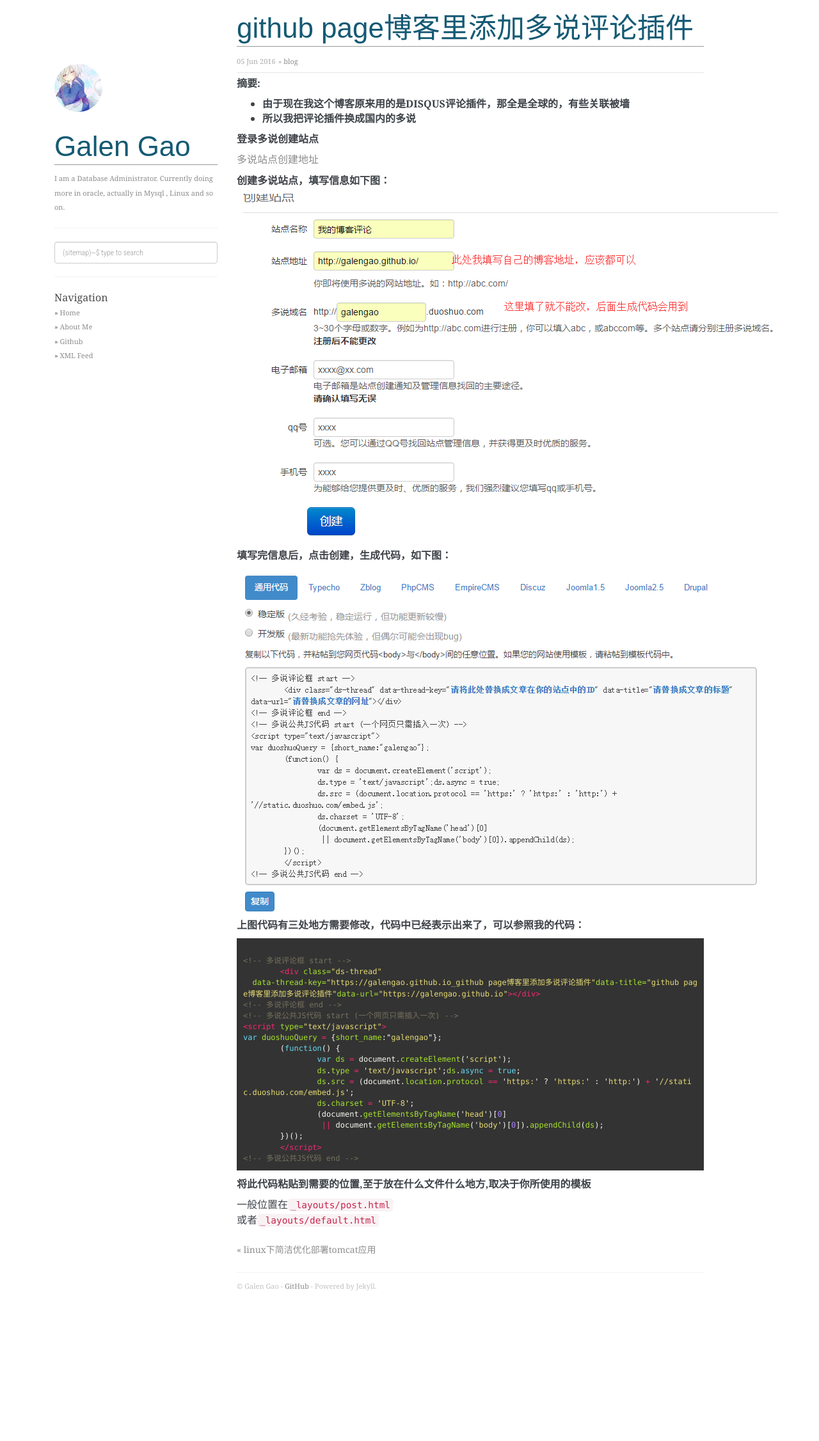
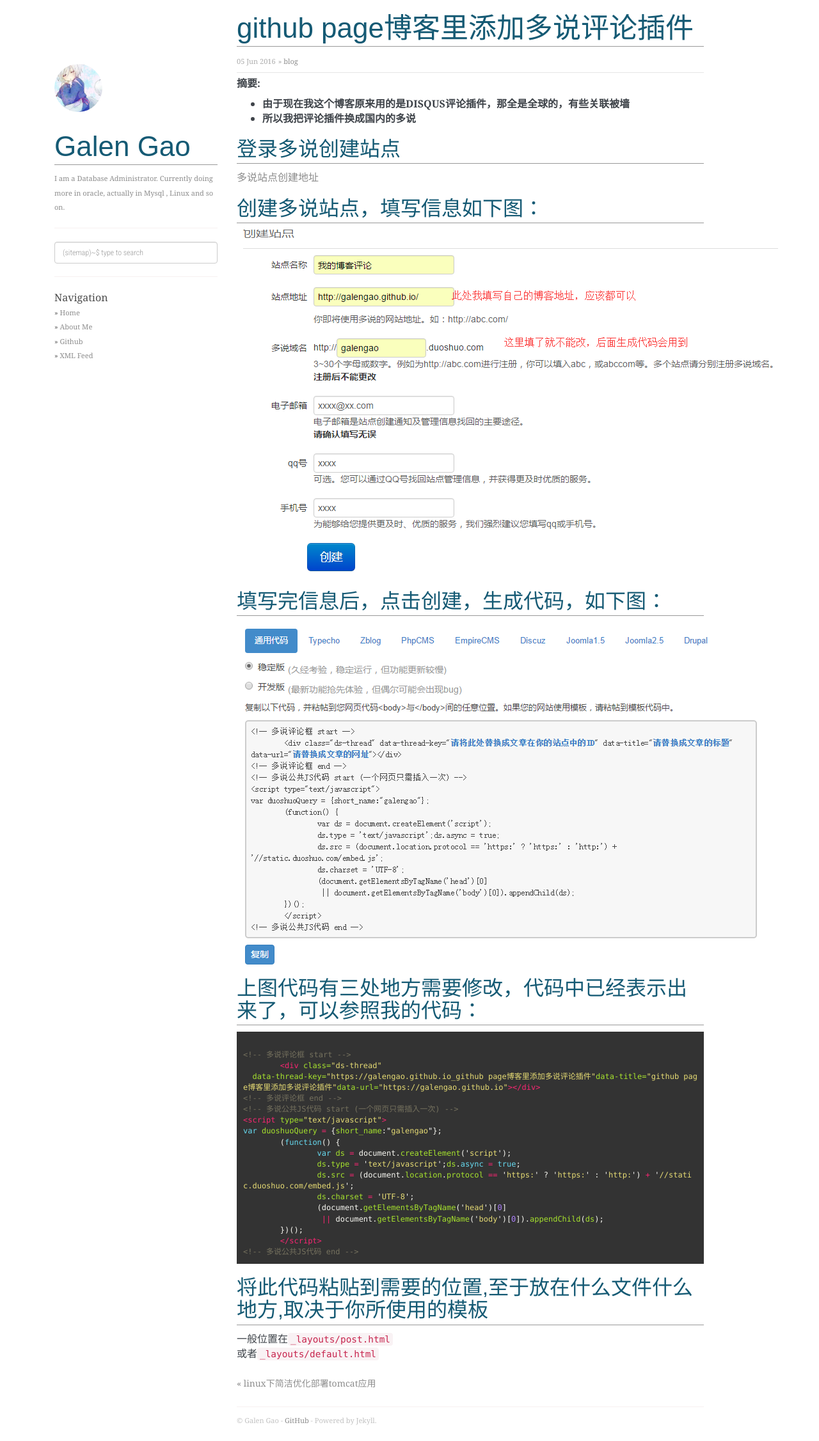
Before and after one commit to GalenGao/GalenGao.github.io, a Jekyll site: the page built from _posts/2016-06-05-duoshuo-discus.md, in a window 1280 px wide. Shown: the whole page at 64% size. Built offline with Jekyll 4.4.1, drawn with Linux system fonts in a browser that asks for light colours; nearby versions of some CDN libraries; comment, search, counter and statistics services are not loaded; before the commit the page ends 2043 px from its top, so only the background shows below that; grey boxes are pictures that could not be loaded.

```diff
--- a/_posts/2016-06-05-duoshuo-discus.md
+++ b/_posts/2016-06-05-duoshuo-discus.md
@@ -12,19 +12,19 @@ categories: [blog]
 
 
 
-**登录多说创建站点**
+### 登录多说创建站点
 
  [多说站点创建地址](http://duoshuo.com/create-site/)
 
-**创建多说站点，填写信息如下图：**
+### 创建多说站点，填写信息如下图：
 
 ![duoshuo](/static/img/myimg/duoshuo1.png)
 
-**填写完信息后，点击创建，生成代码，如下图：**
+### 填写完信息后，点击创建，生成代码，如下图：
 
 ![duoshuo](/static/img/myimg/duoshuo2.png)
 
-**上图代码有三处地方需要修改，代码中已经表示出来了，可以参照我的代码：**
+### 上图代码有三处地方需要修改，代码中已经表示出来了，可以参照我的代码：
 
 {% highlight html %}
 <!-- 多说评论框 start -->
@@ -46,7 +46,7 @@ var duoshuoQuery = {short_name:"galengao"};
 <!-- 多说公共JS代码 end -->
 {% endhighlight %}
 
-**将此代码粘贴到需要的位置,至于放在什么文件什么地方,取决于你所使用的模板**
+### 将此代码粘贴到需要的位置,至于放在什么文件什么地方,取决于你所使用的模板
 
 一般位置在`_layouts/post.html`
 或者`_layouts/default.html`
```
